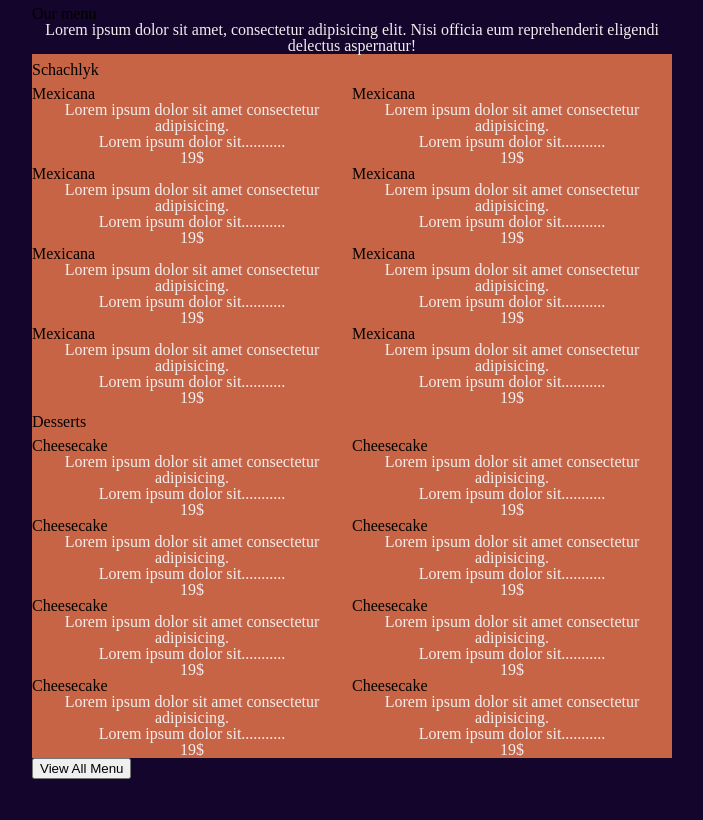
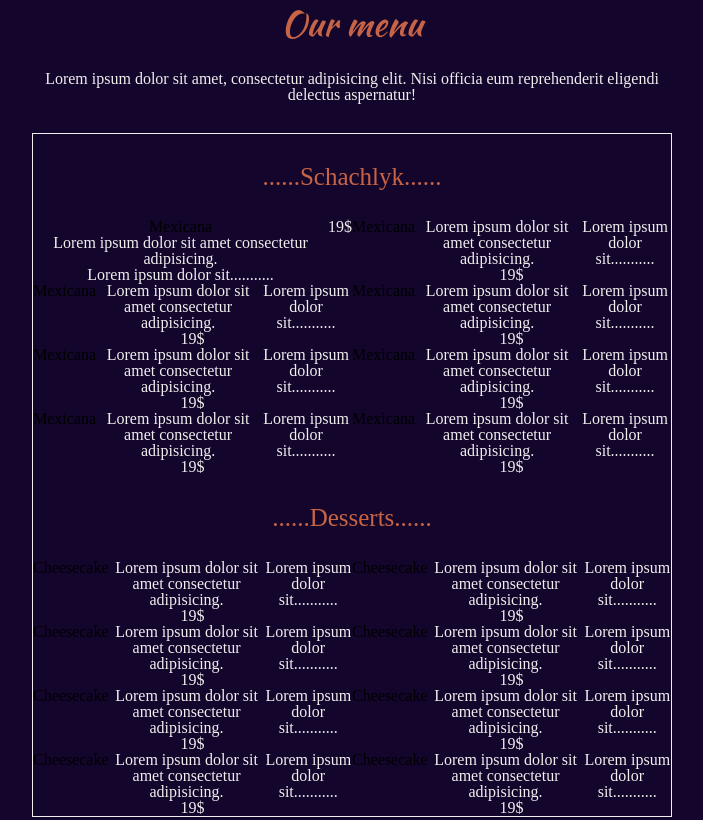
Before and after one commit to funyarinpa01/habibs-restaurant, a plain HTML site: page source/index.html in a window 1280 px wide. Shown: the part 1520-2340 px from the top of the page, without its empty margins (288-991 px from the left). Drawn offline with Linux system fonts and the light colour scheme.

Commit message:
start tb

```diff
--- a/source/index.html
+++ b/source/index.html
@@ -102,11 +102,13 @@
                 <tr>
                     <td class="description">
                         <div>
-                            <h4>Mexicana</h4>
-                            <p>Lorem ipsum dolor sit amet consectetur adipisicing.</p>
-                            <p>Lorem ipsum dolor sit...........</p>
+                            <div>
+                                <h4>Mexicana</h4>
+                                <p>Lorem ipsum dolor sit amet consectetur adipisicing.</p>
+                                <p>Lorem ipsum dolor sit...........</p>
+                            </div>
+                            <p class="price">19$</p>
                         </div>
-                        <p class="price">19$</p>
                     </td>
                     <td class="description">
                         <div>
@@ -251,7 +253,7 @@
                     </td>
                 </tr>
             </table>
-			<button>View All Menu</button>
+			<button class="menu-ref">View All Menu</button>
         </section>
         <section id="booking">
             <h2>Book a table</h2>
@@ -289,7 +291,7 @@
                         </div>
                     </div>
                 </div>
-                <a>Book now</a>
+                <a class="menu-ref" >Book now</a>
             </form>
         </section>
     </main>
--- a/source/styles/styles.css
+++ b/source/styles/styles.css
@@ -198,7 +198,6 @@ nav > a {
 	justify-content: space-between;
  }
 
- /* Not done yet */
  #specialties a{
 	display: block;
 	margin-left: 20px;
@@ -225,18 +224,64 @@ nav > a {
 	color: rgb(194, 99, 99);
  }
 
+
+ /* Menu */
  #menu {
 	padding-top: 50px;
 	padding-bottom: 50px;
 	background-color: rgb(20, 5, 44);
+	text-align: center;
+}
+
+#menu > h2 {
+	font-family: 'Kaushan Script', cursive;
+	font-size: 35px;
+	color: rgba(200, 100, 70, 1);
+}
+
+#menu > p {
+	margin: 30px 0;
+	color: rgb(241, 238, 238);
+}
+
+#menu > button {
+	border: none;
+	margin: 30px auto;
 }
 
  #menu table {
-	 margin-left: auto;
-	 margin-right: auto;
-	 text-align: left;
-	 background-color: rgba(200, 100, 70, 1);
+	border: 1px solid rgb(241, 238, 238);
  }
+
+.course-type h3 {
+	color: rgba(200, 100, 70, 1);
+	font-size: 25px;
+	margin: 30px 0;
+}
+
+.course-type h3::after, .course-type h3::before {
+	content: "......";
+}
+
+.description > div{
+	display: flex;
+}
+
+.menu-ref {
+	cursor: pointer;
+	padding: 10px 25px;
+	background-color: rgba(200, 100, 70, 1);
+	color: rgb(36, 33, 33);
+	transition: all .2s linear;
+	opacity: 0.9;
+}
+
+.menu-ref:hover {
+	opacity: 1;
+	background-color: rgb(241, 238, 238);
+	color:rgba(200, 100, 70, 1);
+}
+
 
  #booking {
 	text-align: center;
```
